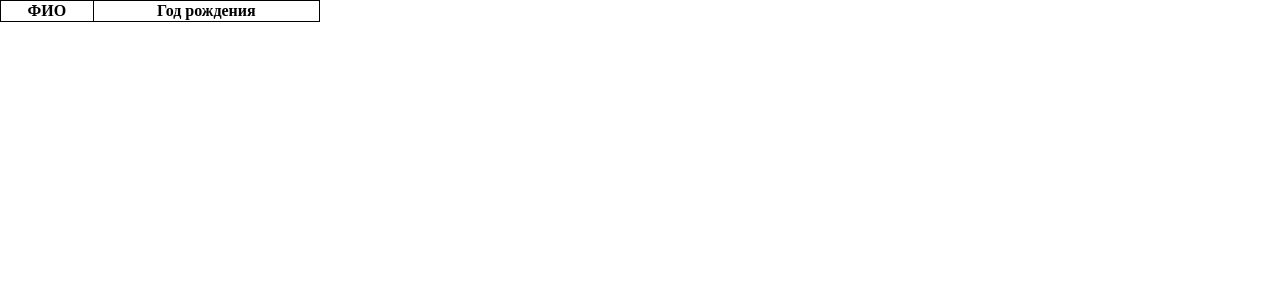
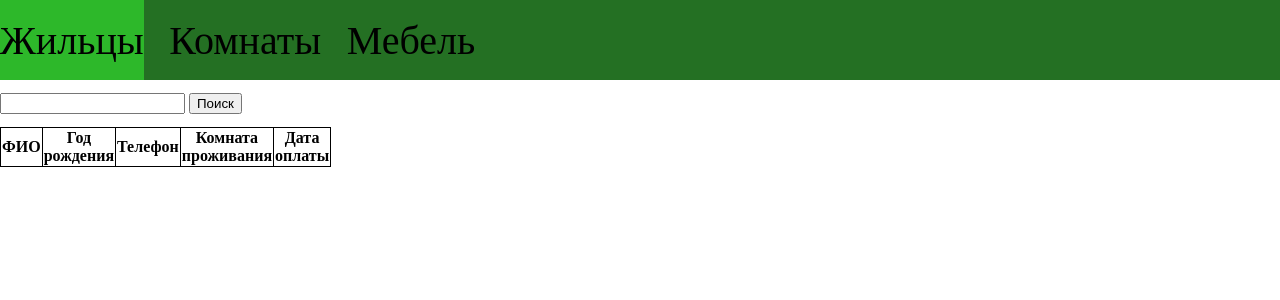
Before and after one commit to Batr0k/Coursework_web, a Python web app: template templates/komendant-page.html in a window 1280 px wide. Shown: the top 300 px of the page. Run offline with Jinja, Linux system fonts and the light colour scheme; the template is opened without the code that fills it, so the values that code supplies are empty.

Commit message:
3 commit

```diff
--- a/templates/css/style-komendant-page.css
+++ b/templates/css/style-komendant-page.css
@@ -2,6 +2,23 @@ body, html {
 width: 100%;
 height: 100%;
 margin: 0;
+}
+.topnav {
+background-color: #247023;
+height: 10%;
+display: flex;
+justify-content: left;
+gap: 2%;
+margin-bottom: 1%;
+}
+input {
+margin-bottom: 1%;
+}
+a {
+font-size: 250%;
+height: 100%;
+display: flex;
+align-items: center;
 }
 table {
 width: 25%;
--- a/templates/komendant-page.html
+++ b/templates/komendant-page.html
@@ -4,10 +4,14 @@
     <meta charset="UTF-8">
     <title>Страница коменданта</title>
     <link rel="stylesheet" href="css/style-komendant-page.css">
+
 </head>
 <body>
+<div class = "topnav" ><a>Жильцы</a> <a>Комнаты</a><a>Мебель</a></div>
+<input type = "text"> <button>Поиск</button>
 <table>
-    <tr><th>ФИО</th><th>Год рождения</th></tr>
+    <tr><th>ФИО</th><th>Год рождения</th><th>Телефон</th><th>Комната проживания</th><th>Дата оплаты</th></tr>
 </table>
+<script src = "script.js" defer></script>
 </body>
 </html>
--- a/templates/script.js
+++ b/templates/script.js
@@ -0,0 +1,6 @@
+const list_a = document.querySelectorAll("a");
+list_a.forEach( (a)=> {
+    a.addEventListener("mouseover", () => {
+        a.style.backgroundColor = "#2db82a";
+    });
+});
```
